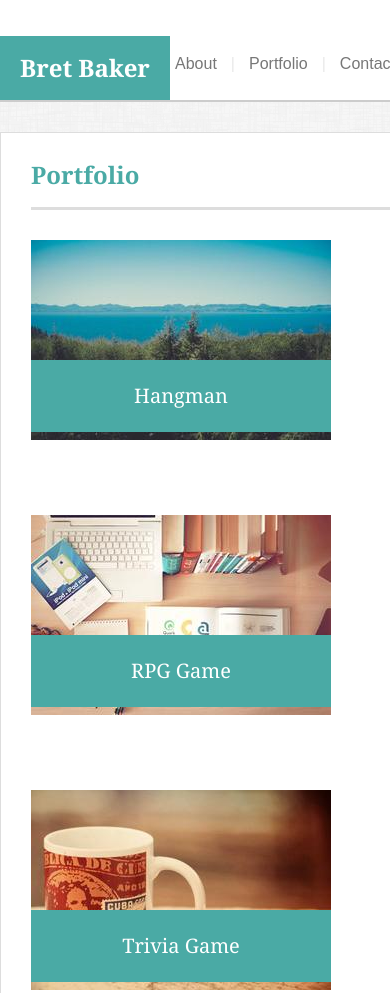
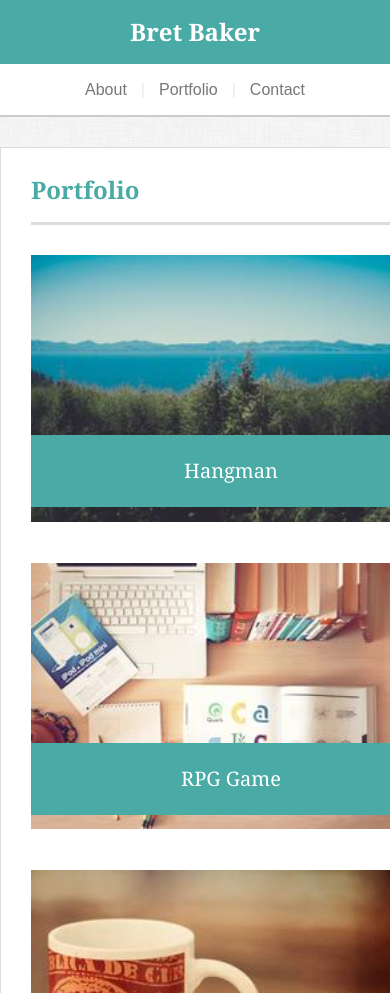
Before and after one commit to bretbaker/Responsive-Portfolio, a plain HTML site: page portfolio.html in a window 390 px wide. Shown: the top 993 px of the page. Drawn offline with Linux system fonts and the light colour scheme.

Commit message:
almost done, need to touch a few things up before submission

```diff
--- a/assets/css/style.css
+++ b/assets/css/style.css
@@ -85,7 +85,7 @@ p, a, label {
     padding-bottom: 20px;
     margin-bottom: 30px;
 }
-.about-me-img {
+#about-me-img {
     margin-right: 20px;
     margin-bottom: 20px;
     float: left;
@@ -167,10 +167,47 @@ textarea {
     }
 }
 @media only screen and (max-width: 640px) {
+    .navbar-parent {
+        height: 115px;
+    }
     .navbar-child {
-        width: 400px;
+        width: 100%;
+        height: 115px;
     }
     .main-content {
         width: 400px;
     }
+    .name {
+        display: block;
+        position: relative;
+        margin: auto;
+    }
+    .navbar {
+        position: relative;
+        display: block;
+        text-align: center;
+        margin-top: 30px;
+    }
+    #about-me-img {
+        margin: 0 auto;
+        float: none;
+        display: block;
+        margin-bottom: 20px;
+        width: 100%;
+        height: auto;
+    }
+    .project {
+        width: 100%;
+        height: auto;
+        margin: 0 auto;
+        margin-bottom: 30px;
+        display: block;
+    }
+    .proj-img {
+        width: 100%;
+        height: auto;
+    }
+    .project-title {
+        top: 180px;
+    }
 }
--- a/portfolio.html
+++ b/portfolio.html
@@ -22,20 +22,20 @@
     </nav>
     <section class="main-content">
         <h1 class="main-content-head">Portfolio</h1>
-        <a href="" class="project">
-                <img src="assets/images/portfolio-1.jpg"><h2 class="project-title">Hangman</h2>
+        <a href="#" class="project">
+            <img class="proj-img" src="assets/images/portfolio-1.jpg"><h2 class="project-title">Hangman</h2>
         </a>
-        <a href="" class="project">
-            <img src="assets/images/portfolio-2.jpg"><h2 class="project-title">RPG Game</h2>
+        <a href="#" class="project">
+            <img class="proj-img" src="assets/images/portfolio-2.jpg"><h2 class="project-title">RPG Game</h2>
         </a>
-        <a href="" class="project">
-            <img src="assets/images/portfolio-3.jpg"><h2 class="project-title">Trivia Game</h2>
+        <a href="#" class="project">
+            <img class="proj-img" src="assets/images/portfolio-3.jpg"><h2 class="project-title">Trivia Game</h2>
         </a>
-        <a href="" class="project">
-            <img src="assets/images/portfolio-4.jpg"><h2 class="project-title">Rutgers Info Widget</h2>
+        <a href="#" class="project">
+            <img class="proj-img" src="assets/images/portfolio-4.jpg"><h2 class="project-title">Rutgers Info Widget</h2>
         </a>
-        <a href="" class="project">
-            <img src="assets/images/portfolio-5.jpg"><h2 class="project-title">Rock Paper Scissors</h2>
+        <a href="#" class="project">
+            <img class="proj-img" src="assets/images/portfolio-5.jpg"><h2 class="project-title">Rock Paper Scissors</h2>
         </a>
     </section>
 </body>
```
Also changed, not shown: index.html (+1 -1 lines).
